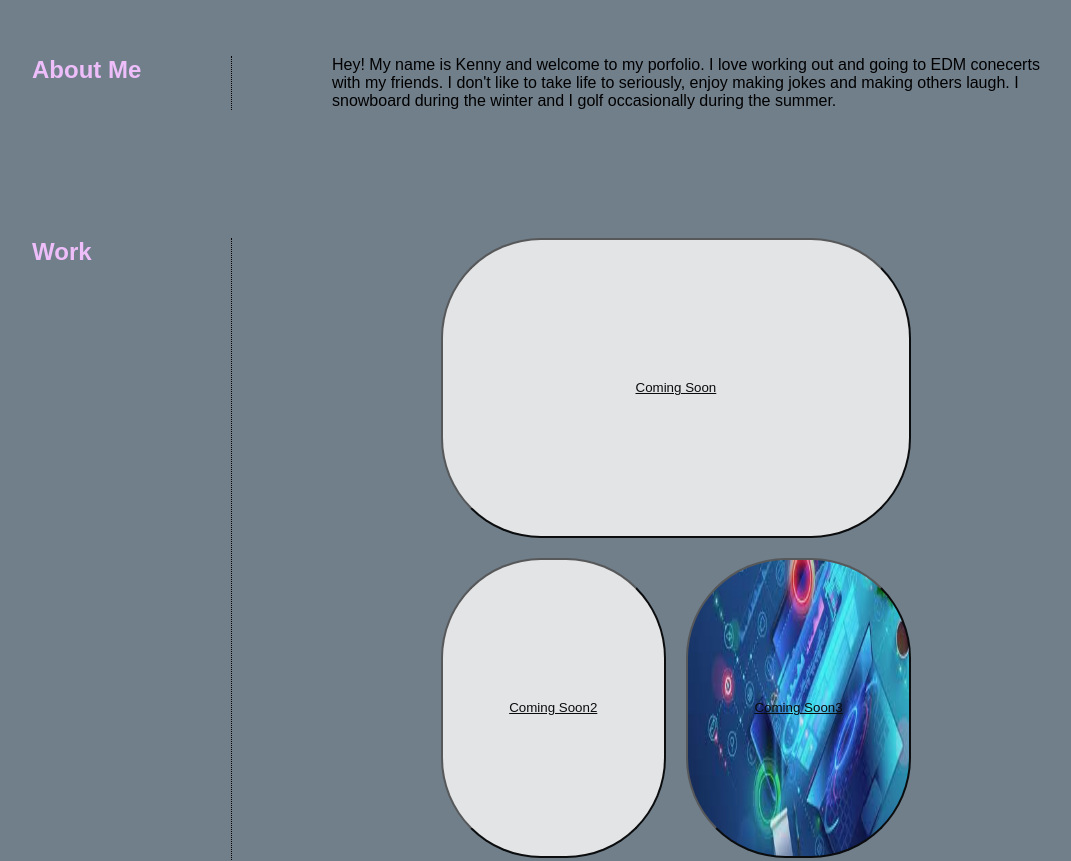
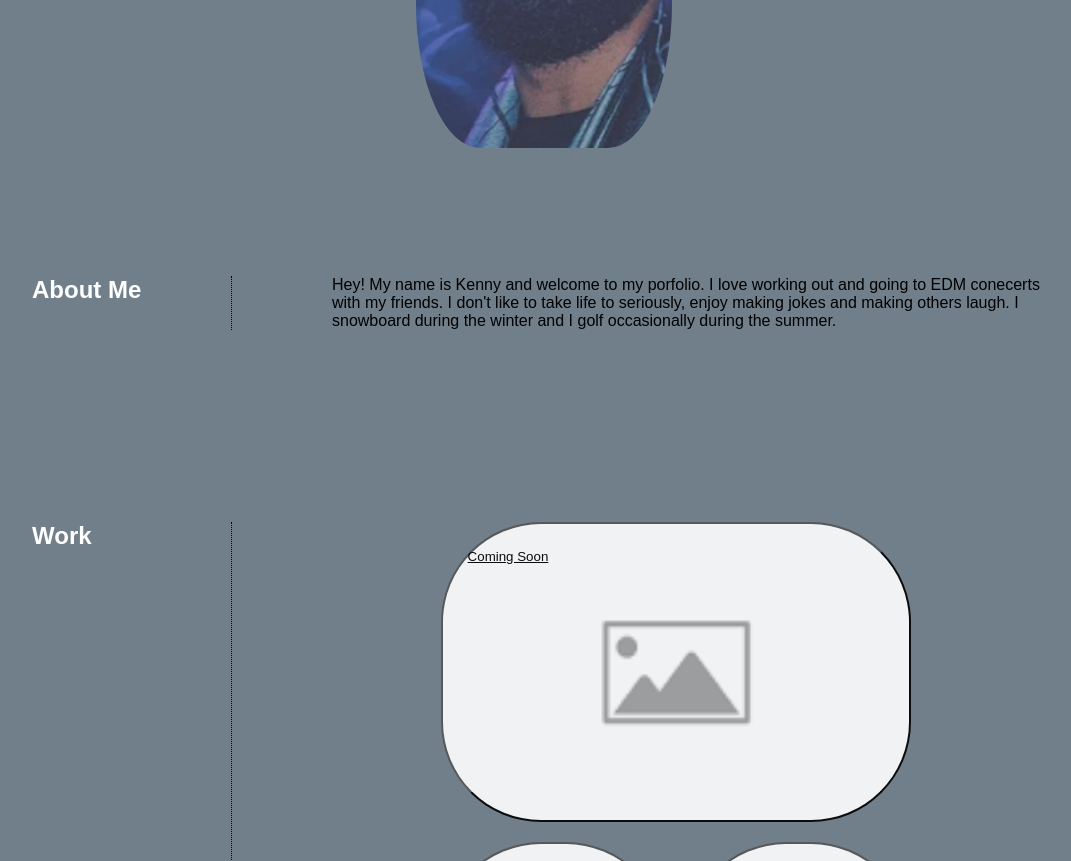
Before and after one commit to kramon25/Portfolio, a plain HTML site: page index.html in a window 1280 px wide. Shown: the part 656-1517 px from the top of the page, without its empty margins (96-1167 px from the left). Drawn offline with Linux system fonts and the light colour scheme.

Commit message:
Project Setup

```diff
--- a/Assets/css/style.css
+++ b/Assets/css/style.css
@@ -64,33 +64,26 @@ header li a {
   background-image: url("../me.jpg");
   background-size: cover;
   background-repeat: no-repeat;
+  background-position: center;
+  /* position: relative; */
   margin: 2% auto 0% 40%;
   max-width: 350px;
   height: auto;
+  padding-top: 15%;
   padding-bottom: 40%;
   opacity: 0.7;
-}
-
-.big {
-  grid-column-start: 1;
-  grid-column-end: 3;
-}
-
-.three {
-  background-image: url("../laptop-blue.jpg");
-  background-size: 100%;
-  background-size: 100% 300px;
+  border-radius: 25%;
 }
 
 section {
   display: grid;
   grid-template-columns: 200px 1fr;
   column-gap: 100px;
-  padding: 3%;
+  padding: 5% 10%;
 }
 
 section {
-  padding: 5% 10%;
+  padding-top: 10%;
 }
 
 section div {
@@ -100,45 +93,6 @@ section div {
   grid-auto-rows: 300px;
   gap: 20px;
   padding-left: 15%;
-}
-
-button {
-  padding: 25px;
-  border-radius: 100px;
-  opacity: 0.9;
-}
-
-button a {
-  color: #000000;
-}
-
-button:hover {
-  cursor: pointer;
-  box-shadow: 0 2.4rem 4.8rem rgba(0, 0, 0, 0.15);
-  border-radius: 95px;
-  background-image: transparent;
-}
-
-.about h2 {
-  border-right: 1px dotted black;
-  height: 100%;
-  color: #eebefa;
-}
-
-.work h2 {
-  color: #eebefa;
-  border-right: 1px dotted black;
-  height: 100%;
-}
-
-.contact h2 {
-  color: #eebefa;
-  border-right: 1px dotted black;
-  height: 100%;
-}
-
-.contact {
-  background-color: #13293d;
 }
 
 section ul {
@@ -163,6 +117,62 @@ section li:hover {
   text-decoration: underline;
 }
 
+.about h2 {
+  border-right: 1px dotted black;
+  height: 100%;
+  color: #fff;
+}
+
+.work h2 {
+  color: #fff;
+  border-right: 1px dotted black;
+  height: 100%;
+}
+
+.contact h2 {
+  color: #eebefa;
+  border-right: 1px dotted black;
+  height: 100%;
+}
+
+.contact {
+  background-color: #13293d;
+}
+
+/*****************************/
+/* Buttons */
+/*****************************/
+
+button {
+  padding: 25px;
+  border-radius: 100px;
+  opacity: 0.9;
+}
+
+button a {
+  color: #000000;
+}
+
+button:hover {
+  cursor: pointer;
+  box-shadow: 0 2.4rem 4.8rem rgba(0, 0, 0, 0.15);
+  border-radius: 95px;
+  background-image: transparent;
+}
+
+.big {
+  grid-column-start: 1;
+  grid-column-end: 3;
+}
+
+button {
+  background-image: url("../placeholder.png");
+  background-size: cover;
+  background-repeat: no-repeat;
+  display: flex;
+  background-position: center;
+}
+
 /*****************************/
 /* MEDIA */
 /*****************************/
--- a/index.html
+++ b/index.html
@@ -8,7 +8,7 @@
 
   <header>
     <nav>
-      <h1>Ramondo</h1>
+      <h1>Kenneth Ramondo's<br>Portfolio</h1>
       <ul>
         <li><a href="#about">About Me</a></li>
         <!-- <li><a href="#">Resume</a></li> -->
```
Also changed, not shown: Assets/placeholder.png (added).
